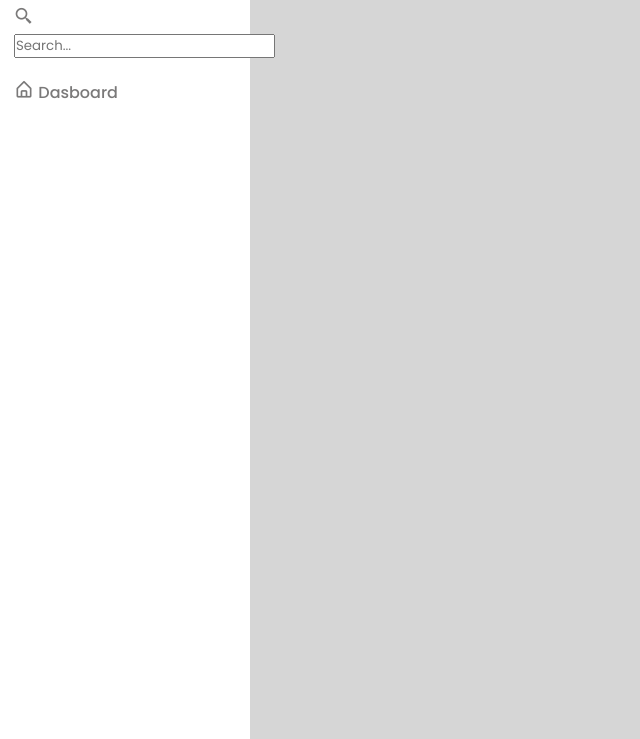
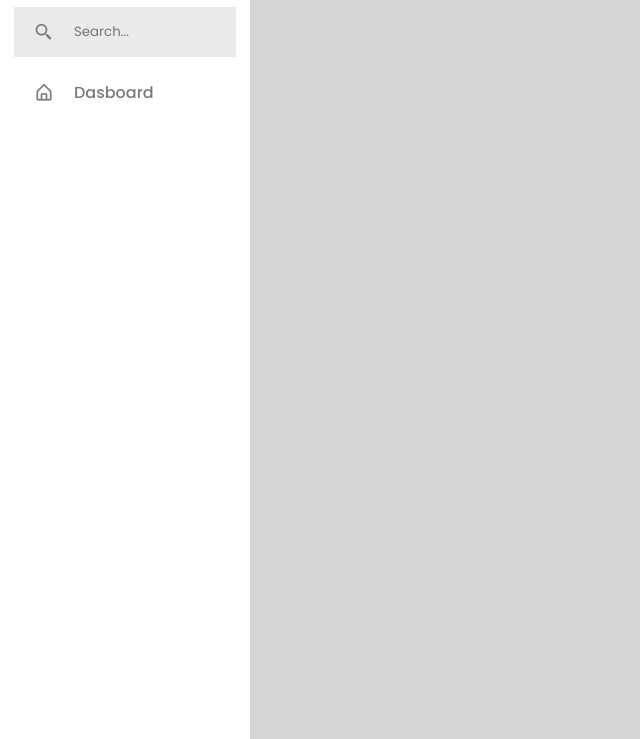
Before and after one commit to Arya-BudiArtana/Responsive-sidebar, a plain HTML site: page index.html in a window 1280 px wide. Shown: the part 61-800 px from the top of the page, without its empty margins (0-640 px from the left). Drawn offline with nearby package versions, Linux system fonts and the light colour scheme.

Commit message:
add menu

```diff
--- a/index.html
+++ b/index.html
@@ -30,11 +30,9 @@
 
         <div class="menu-bar">
             <div class="menu">
-                <li class="nav-link">
-                    <a href="#">
+                <li class="search-box">
                         <i class="bx bx-search-alt-2 icon" ></i>
                         <input type="search" name="" id="" placeholder="Search...">
-                    </a>
                 </li>
                 <ul class="menu-link">
                     <li class="nav-link">
--- a/style.css
+++ b/style.css
@@ -18,6 +18,7 @@ a{
     --primary-color: #695CFE;
     --toggle-color: #F6F5FF;
     --text-color: rgb(122, 121, 121);
+    --primary-color-light: rgb(235, 233, 236);
 
     --tran-03: all 0.2s ease;
     --tran-03: all 0.3s ease;
@@ -65,6 +66,10 @@ body {
 
 .sidebar li .icon {
     font-size: 20px;
+    min-width: 60px;
+    display: flex;
+    align-items: center;
+    justify-content: center;
 }
 
 .sidebar li .icon,
@@ -116,5 +121,28 @@ header .image-text .header-text {
 }
 
 .sidebar li a {
+    height: 100%;
+    width: 100%;
+    display: flex;
+    align-items: center;
+    outline: none;
+    border: none;
+    border-radius: 7px;
+    transition: var(--tran-04);
+}
+.sidebar .search-box {
+    background: var(--primary-color-light);
+}
 
+.sidebar .search-box input {
+    height: 100%;
+    width: 100%;
+    outline: none;
+    border: none;
+    border-radius: 7px;
+    background: var(--primary-color-light);
 }
+
+.sidebar li a:hover{
+    background: var(--primary-color);
+}
```
